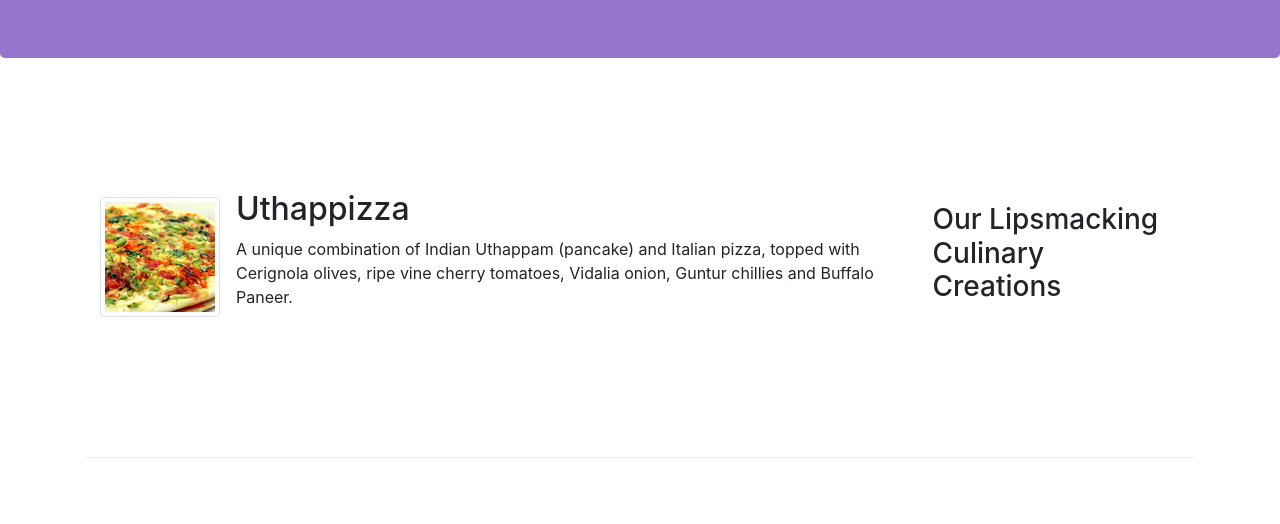
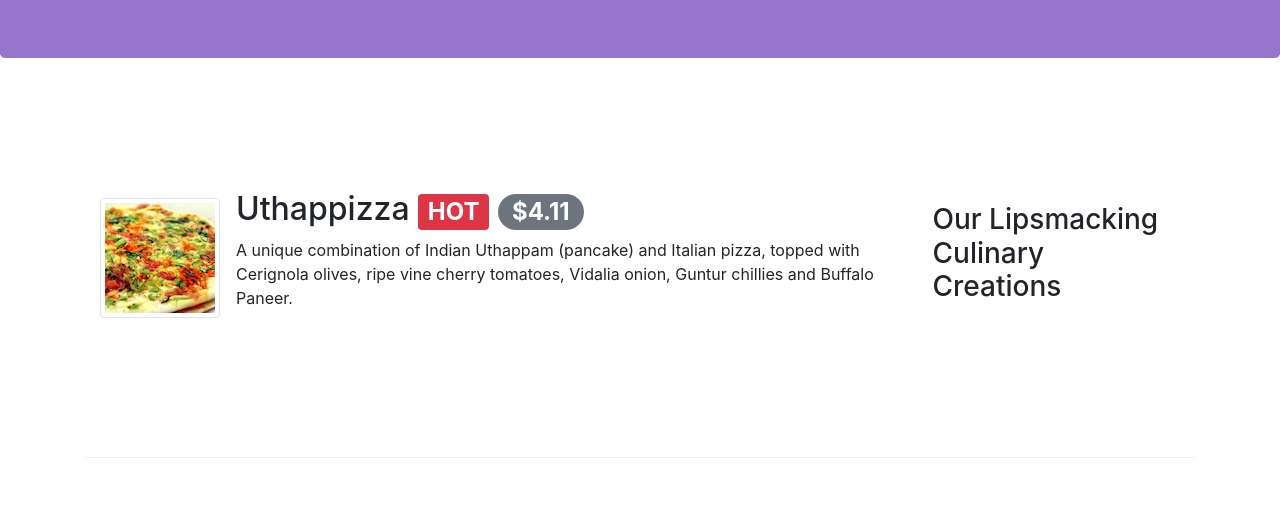
Before and after one commit to Mayuri5/Learning-Bootstrap, a website: page index.html in a window 1280 px wide. Shown: the part 276-800 px from the top of the page. Drawn offline with nearby package versions, Linux system fonts and the light colour scheme.

Commit message:
alert users

```diff
--- a/index.html
+++ b/index.html
@@ -54,7 +54,7 @@
                 <div class="media">
                     <img class="d-flex mr-3 img-thumbnail align-self-center" src="img/uthappizza.png" alt="utthapizza">
                     <div class="media-body">
-                        <h2 class="mt-0">Uthappizza</h2>
+                        <h2 class="mt-0">Uthappizza <span class="badge badge-danger">HOT</span> <span class="badge badge-pill badge-secondary">$4.11</span></h2>
                         <p>A unique combination of Indian Uthappam (pancake) and Italian pizza, topped with Cerignola olives, ripe vine cherry tomatoes, Vidalia onion, Guntur chillies and Buffalo Paneer.</p>
                     </div>
                 </div>
```
